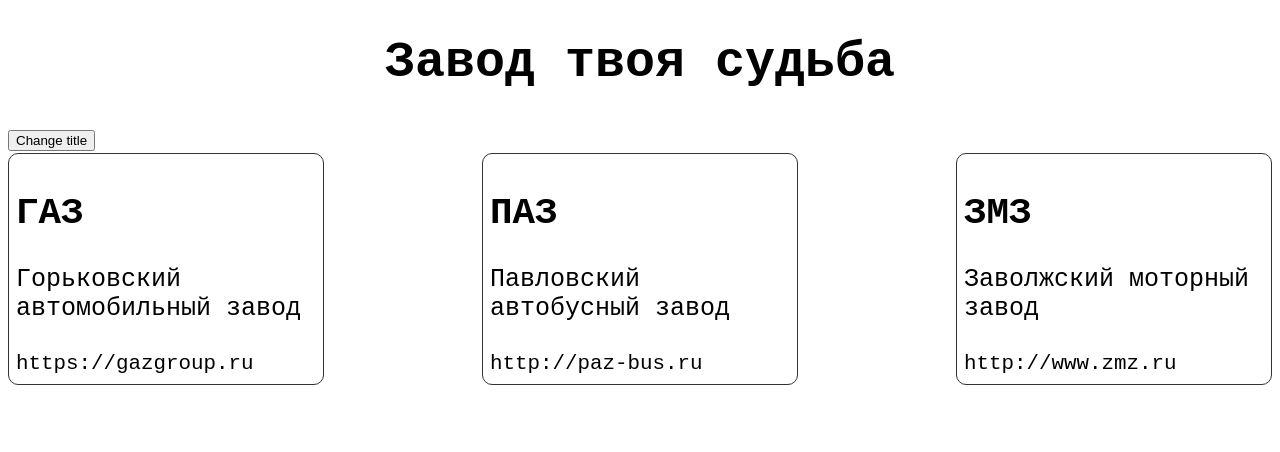
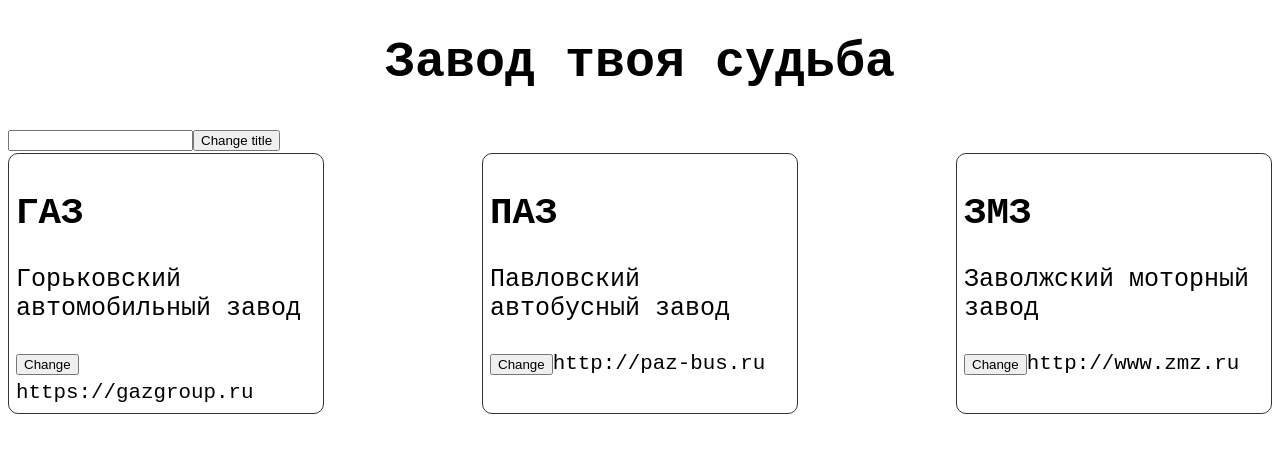
Before and after one commit to userzamt/learnreact, a React (Create React App) app: page / in a window 1280 px wide. Shown: the top 452 px of the page. Built offline with nearby package versions, Linux system fonts and the light colour scheme.

Commit message:
bind. event for input

```diff
--- a/src/App.js
+++ b/src/App.js
@@ -14,14 +14,19 @@
     pageTitle: "Завод твоя судьба"
   };
 
-  changeTitleHandler = (props) => {
+  changeTitleHandler = (nTitle) => {
     console.log("clicked");
-
-    const {pageTitle: oldTitle} = this.state;
-    let nTitle = oldTitle + (new Date()).getTime();
 
     this.setState({
       pageTitle: nTitle
+    });
+  };
+
+  handleInput = (event) => {
+    console.log("input", event.target.value);
+
+    this.setState({
+      pageTitle: event.target.value
     });
   };
 
@@ -34,12 +39,25 @@
       <>
         <h1>{pageTitle}</h1>
 
-        <button onClick={this.changeTitleHandler}>Change title</button>
+        <input type="text" onChange={this.handleInput} />
+        <button onClick={this.changeTitleHandler.bind(this, 'Change !!')}>Change title</button>
 
         <div className='container'>
-          <Car title={cars[0].title} description={cars[0].description} referens={cars[0].referens} />
-          <Car title={cars[1].title} description={cars[1].description} referens={cars[1].referens} />
-          <Car title={cars[2].title} description={cars[2].description} referens={cars[2].referens} />
+          <Car
+            title={cars[0].title}
+            description={cars[0].description}
+            referens={cars[0].referens}
+            onChangeTitle={this.changeTitleHandler.bind(this, cars[0].title)} />
+          <Car
+            title={cars[1].title}
+            description={cars[1].description}
+            referens={cars[1].referens}
+            onChangeTitle={ () => this.changeTitleHandler(cars[1].title) } />
+          <Car
+            title={cars[2].title}
+            description={cars[2].description}
+            referens={cars[2].referens}
+            onChangeTitle={ () => this.changeTitleHandler(cars[2].title) } />
         </div>
       </>
     );
--- a/src/Car/Car.jsx
+++ b/src/Car/Car.jsx
@@ -8,6 +8,7 @@
         <article className="block">
             <h2>{props.title}</h2>
             <p>{props.description}</p>
+            <button onClick={props.onChangeTitle}>Change</button>
             <small>{props.referens}</small>
         </article>
     );
```
